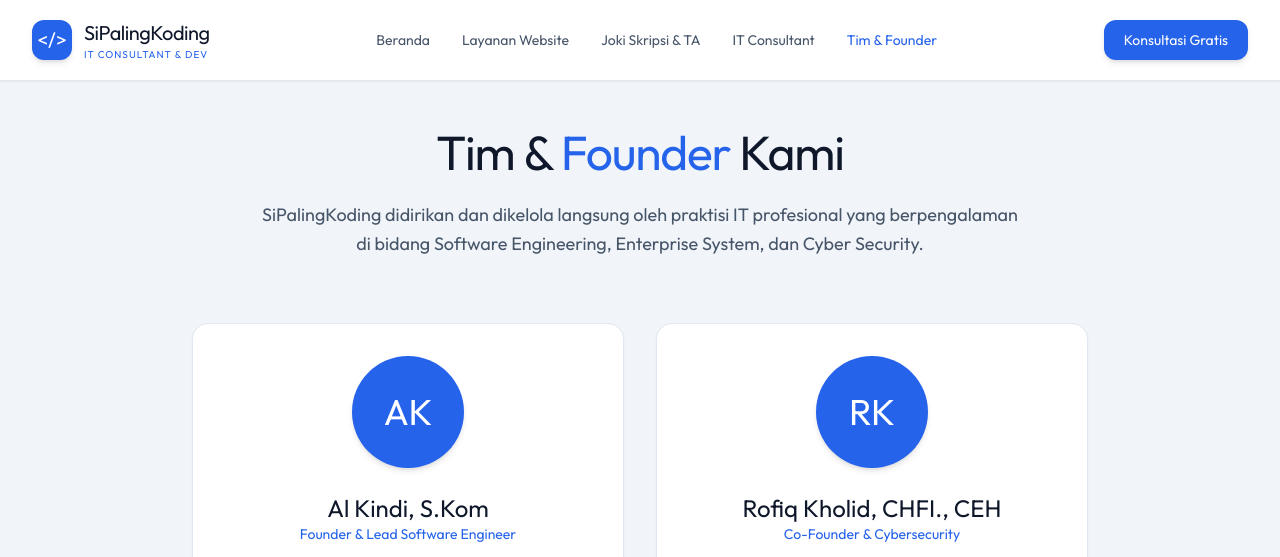
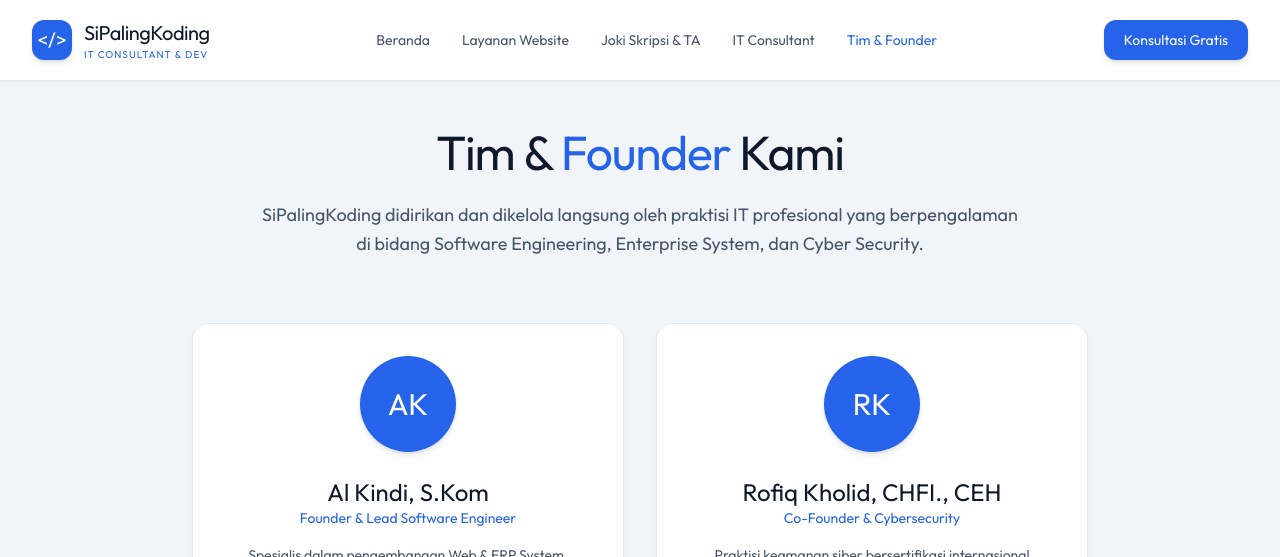
Before and after one commit to rofiqkholid/sipalingkoding, a website: page tim.html in a window 1280 px wide. Shown: the top 557 px of the page. Drawn offline with nearby package versions, Linux system fonts and the light colour scheme; a web font is replaced by a local one.

Commit message:
Fix avatar circle inline styles for AK and RK and rebuild style.css

```diff
--- a/tim.html
+++ b/tim.html
@@ -55,7 +55,7 @@
             <div class="grid grid-cols-1 md:grid-cols-2 gap-8 max-w-4xl mx-auto mb-16">
                 <!-- Founder -->
                 <div class="rounded-2xl p-8 text-center hover:shadow-lg transition-all shadow-sm" style="background-color: #ffffff; border: 1px solid #e2e8f0;">
-                    <div class="w-28 h-28 rounded-full mx-auto mb-6 flex items-center justify-center text-4xl font-bold text-white shadow-md" style="background-color: #2563eb;">
+                    <div class="w-24 h-24 rounded-full mx-auto mb-6 flex items-center justify-center text-3xl font-bold text-white shadow-md" style="background-color: #2563eb; width: 6rem; height: 6rem; border-radius: 9999px;">
                         AK
                     </div>
                     <h2 class="text-2xl font-bold" style="color: #0f172a;">Al Kindi, S.Kom</h2>
@@ -75,7 +75,7 @@
 
                 <!-- Co-Founder -->
                 <div class="rounded-2xl p-8 text-center hover:shadow-lg transition-all shadow-sm" style="background-color: #ffffff; border: 1px solid #e2e8f0;">
-                    <div class="w-28 h-28 rounded-full mx-auto mb-6 flex items-center justify-center text-4xl font-bold text-white shadow-md" style="background-color: #2563eb;">
+                    <div class="w-24 h-24 rounded-full mx-auto mb-6 flex items-center justify-center text-3xl font-bold text-white shadow-md" style="background-color: #2563eb; width: 6rem; height: 6rem; border-radius: 9999px;">
                         RK
                     </div>
                     <h2 class="text-2xl font-bold" style="color: #0f172a;">Rofiq Kholid, CHFI., CEH</h2>
```
Also changed, not shown: assets/css/style.css.
